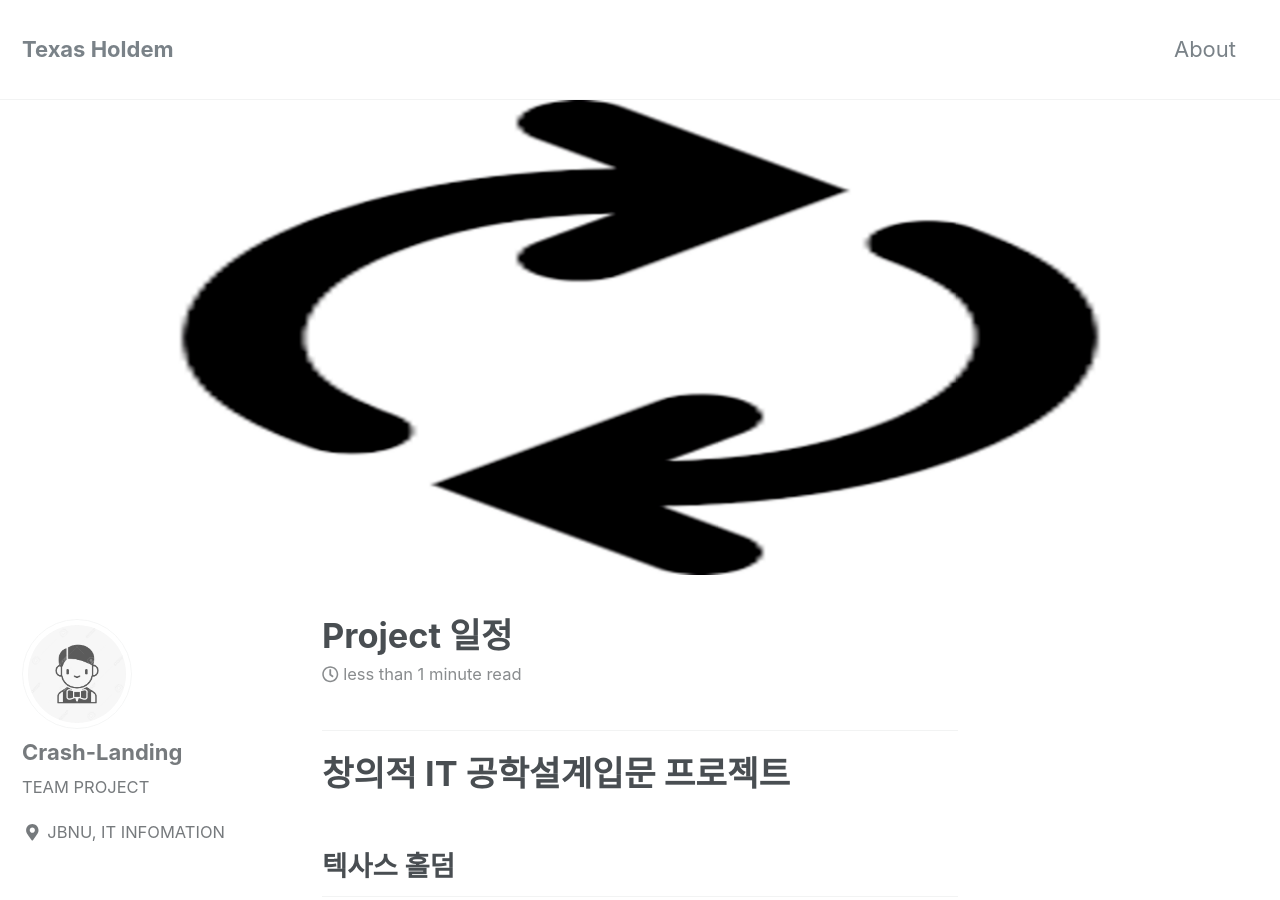
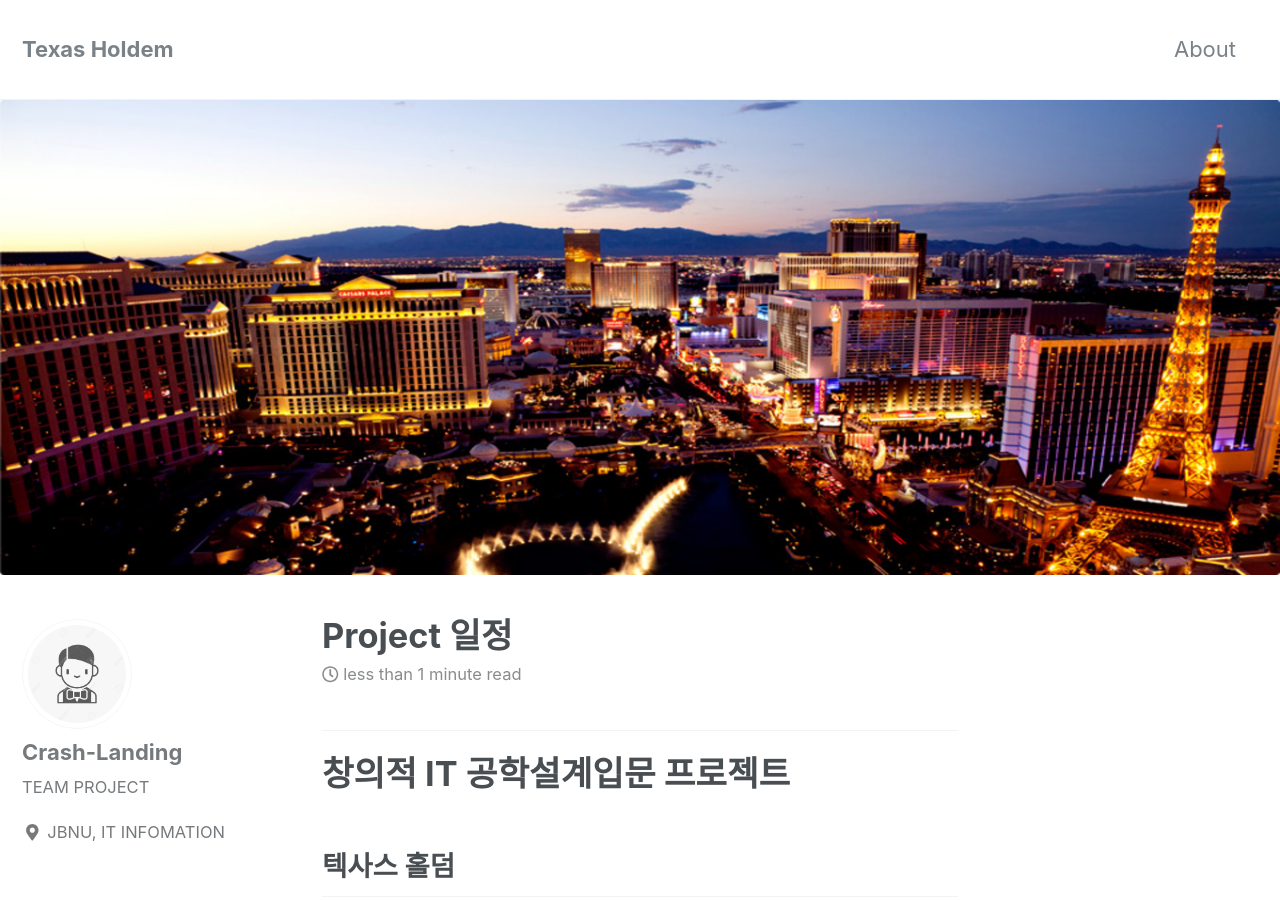
Before and after one commit to IMJEONGHUN/IMJEONGHUN.github.io, a Jekyll site: the page built from _posts/2020-06-23-진행.md, in a window 1280 px wide and 900 px high. Built offline with Jekyll 4.4.1, drawn with Linux system fonts in a browser that asks for light colours; nearby versions of some CDN libraries.

Commit message:
Update 2020-06-23-진행.md

```diff
--- a/_posts/2020-06-23-진행.md
+++ b/_posts/2020-06-23-진행.md
@@ -3,7 +3,7 @@ title: "Project 일정"
 date: 2020-06-23
 tags: [Texas holdem]
 header:
-  image: "/images/untitled.png"
+  image: "/images/LV3.jpg"
 excerpt: "일정 진행 표"
 mathjax: "true"
 ---
```
